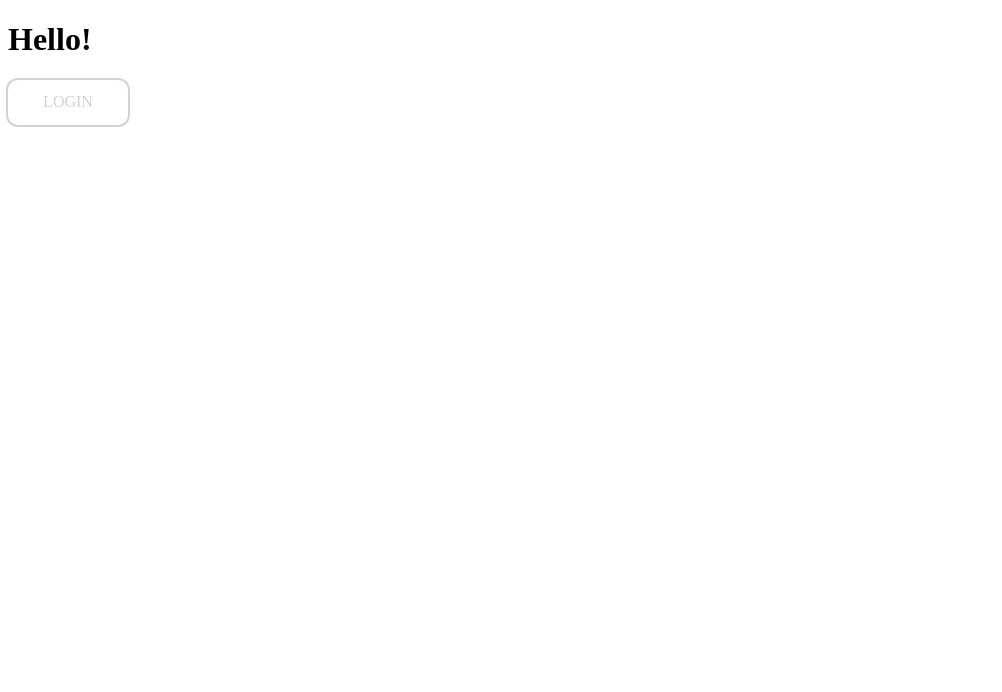
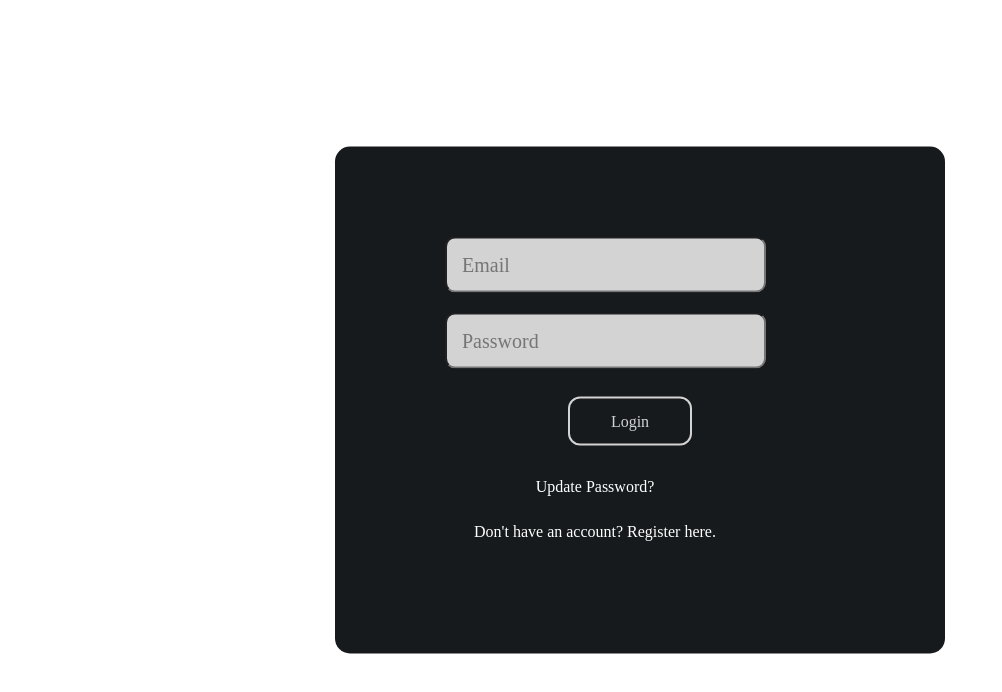
Before and after one commit to zaidokal/CourseCanvas, a React (Create React App) app in the folder client/: page / in a window 1280 px wide. Shown: the top 692 px of the page, without its empty margins (0-1002 px from the left). Built offline with nearby package versions, Linux system fonts and the light colour scheme.

Commit message:
Changed route of main page to Login page

```diff
--- a/client/src/App.js
+++ b/client/src/App.js
@@ -10,7 +10,8 @@ import { Login } from "./views/Login";
 const App = () => {
   return (
     <Routes>
-      <Route exact path="/" element={<HomePage />} />
+      <Route exact path="/" element={<Login />} />
+      <Route exact path="/homepage" element={<HomePage />} />
       <Route path="/login" element={<Login />} />
       <Route path="/register" element={<Register />} />
       <Route path="/ChangePassword" element={<ChangePassword />} />
```
